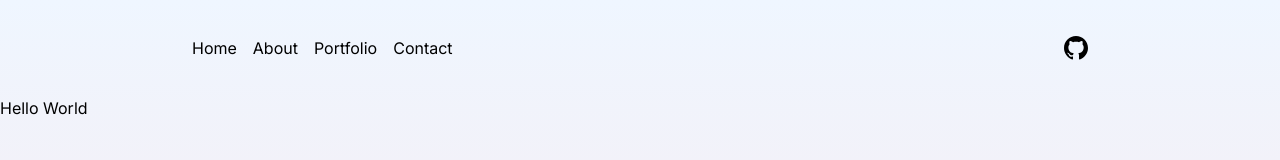
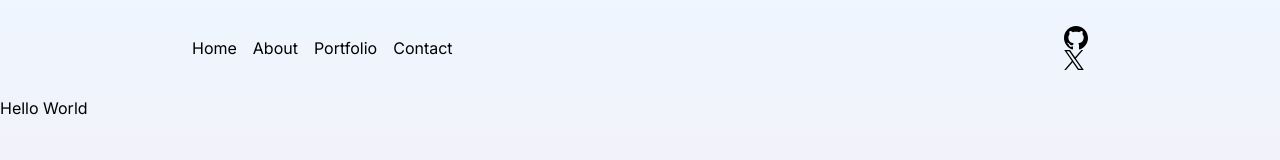
Before and after one commit to amine-omari/my-portfolio, a Next.js app: page / in a window 1280 px wide. Shown: the top 160 px of the page. Built offline with nearby package versions, Linux system fonts and the light colour scheme.

Commit message:
feat: import Twitter icon to Navbar component

```diff
--- a/src/components/Navbar.jsx
+++ b/src/components/Navbar.jsx
@@ -2,6 +2,7 @@
 
 import Logo from "@/icons/logos/Logo";
 import Github from "@/icons/social/Github";
+import Twitter from "@/icons/social/Twitter";
 import Link from "next/link";
 import { useState } from "react";
 
@@ -46,7 +47,7 @@ const Navbar = () => {
       </div>
 
       {/* Social Icons Container */}
-      <div>{[<Github />]}</div>
+      <div>{[<Github />, <Twitter />]}</div>
 
       {/* Menu Container */}
       <div className="md:hidden">
```
